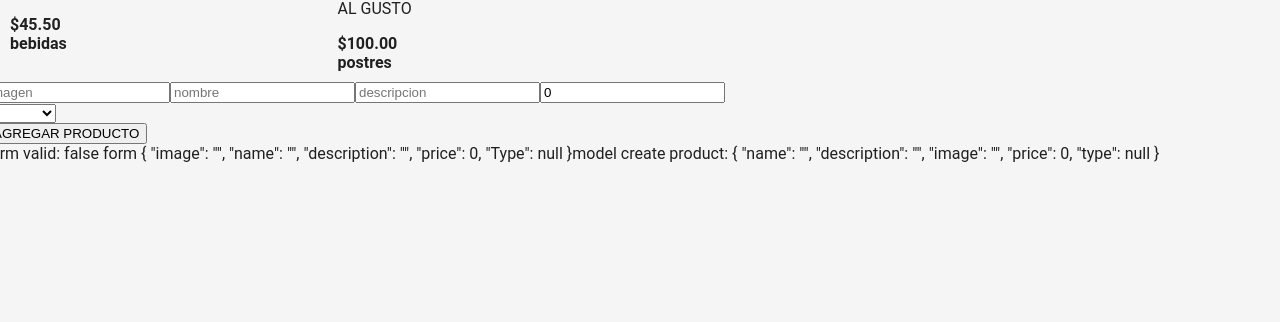
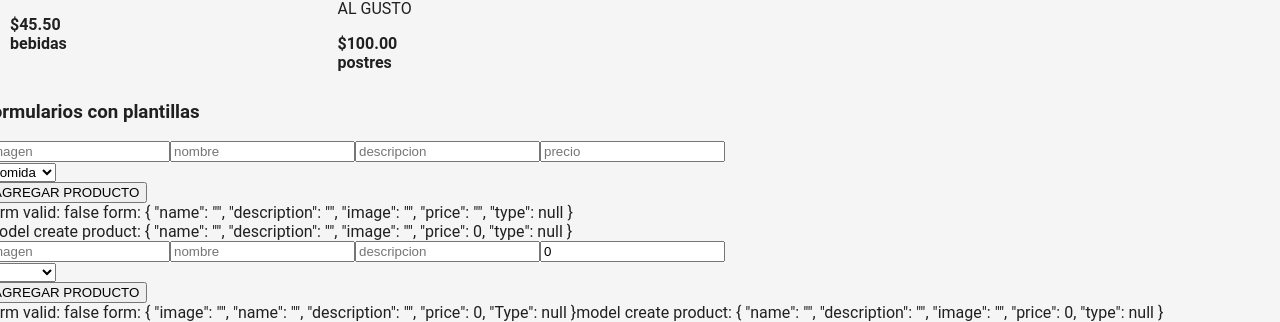
Before and after one commit to urmanzaru/capacitacionAngular9, an Angular app: page /practice in a window 1280 px wide. Shown: the part 809-1131 px from the top of the page. Before the commit the page ends 972 px from the top, so only its background shows below. Built offline with nearby package versions, Linux system fonts and the light colour scheme.

Commit message:
por terminar exercice1  :()

```diff
--- a/src/app/app.module.ts
+++ b/src/app/app.module.ts
@@ -8,6 +8,7 @@ import { LoginComponent } from './login/login.component';
 import { NavigationComponent } from './navigation/navigation.component';
 import { PracticeComponent } from './practice/practice.component';
 import { ProductSharedComponent } from './shared/product-shared/product-shared.component';
+import { Exercice1Component } from './exercices/exercice1/exercice1.component';
 
 @NgModule({
   declarations: [
@@ -15,7 +16,8 @@ import { ProductSharedComponent } from './shared/product-shared/product-shared.c
     LoginComponent,
     NavigationComponent,
     PracticeComponent,
-    ProductSharedComponent
+    ProductSharedComponent,
+    Exercice1Component,
   ],
   imports: [
     BrowserModule,
--- /dev/null
+++ b/src/app/exercices/exercice1/exercice1.component.html
@@ -0,0 +1,35 @@
+<app-product-shared [product]="product"></app-product-shared>
+  <br>
+  <div class="fx-cv-sb">
+  </div>
+  <br>
+
+
+<div class="row">
+  <div class="col-12 col-md-16">
+    <h3> AGREGA TUS PRODUCTOS</h3>
+    <form #productForm="ngForm" ngNativeValidate (ngSubmit)="addProduct (productForm)">
+      <input type="text" name="image" placeholder="imagen" [(ngModel)]="createProduct.image" required>
+      <input type="text" name="name" placeholder="nombre" [(ngModel)]="createProduct.name"required maxlength="60">
+      <br>
+      <input type="text" name="description" placeholder="descripcion" [(ngModel)]="createProduct.description"required maxlength="250">
+      <input type="text" name="price" placeholder="precio" [(ngModel)]="createProduct.price" required min="1">
+      <div>
+      <label for="tipo" Tipo></label>
+      <select id="tipo" name="Type" [(ngModel)]="createProduct.type" required>
+             <option value=1 >Comida</option>
+             <option value=2 >Bebidas</option>
+             <option value=3 >Postres</option>
+      </select>
+</div>
+<button type="submit" > AGREGAR PRODUCTO</button>
+
+<div>
+  form valid: {{productForm.valid}} form: {{productForm.value | json}}
+</div>
+<div>
+  model create product: {{createProduct | json}}
+</div>
+</form>
+  </div>
+</div>
--- /dev/null
+++ b/src/app/exercices/exercice1/exercice1.component.ts
@@ -0,0 +1,43 @@
+import { Component, OnInit } from '@angular/core';
+import {ProductItf} from 'src/app/interfaces/product.interface';
+import {NgForm, FormGroup, Validators, FormControl} from '@angular/forms'
+
+
+@Component({
+  selector: 'app-exercice1',
+  templateUrl: './exercice1.component.html',
+  styleUrls: ['./exercice1.component.scss']
+})
+export class Exercice1Component implements OnInit {
+
+product:ProductItf;
+listProducts: ProductItf[] = [];
+createProduct: ProductItf = {
+name: '',
+description: '',
+image: '',
+price: 0,
+type: null,
+};
+
+formProduct: FormGroup;
+
+
+
+  constructor() { }
+
+  ngOnInit(): void {
+
+
+  }
+
+addProduct(productForm: NgForm){
+  if(productForm.invalid){
+    console.log ('el formulario es invaliddo')
+    return;
+  }
+this.listProducts.push(this.createProduct)
+}
+
+
+  }
--- a/src/app/practice/practice.component.html
+++ b/src/app/practice/practice.component.html
@@ -9,6 +9,34 @@
   <div class="row">
   <div *ngFor= "let item of listProducts" class="col-12 col-md-3">
   <app-product-shared [product]="item"></app-product-shared>
+</div>
+
+<div class="row">
+  <div class="col-12 col-md-16">
+    <h3> formularios con plantillas</h3>
+    <form [formGroup]="formProduct" ngNativeValidate (ngSubmit)="addProductWhithReactiveForm ()">
+      <input type="text" name="image" placeholder="imagen" formControlName="image" required>
+      <input type="text" name="name" placeholder="nombre" formControlName="type" maxlength="60">
+      <input type="text" name="description" placeholder="descripcion" formControlName="description" required maxlength="250">
+      <input type="text" name="price" placeholder="precio" formControlName="price" required min="1">
+<div>
+<label for="tipo" Tipo></label>
+<select id="tipo" name="Type"  required>
+       <option value=1 >Comida</option>
+       <option value=2 >Bebidas</option>
+       <option value=3 >Postres</option>
+</select>
+</div>
+<button type="submit" > AGREGAR PRODUCTO</button>
+
+<div>
+  form valid: {{formProduct.valid}} form: {{formProduct.value | json}}
+</div>
+<div>
+  model create product: {{createProduct | json}}
+</div>
+</form>
+  </div>
 </div>
 
 <form #productForm="ngForm" ngNativeValidate (ngSubmit)="addProductWhithForms (productForm)">
@@ -26,10 +54,14 @@
 </div>
 <button type="submit" > AGREGAR PRODUCTO</button>
 </form>
+
+
 <div>
- form valid: {{productForm.valid}}  form {{productForm.value | json}}
+ form valid: {{productForm.valid}} form: {{productForm.value | json}}
 </div>
+
 <div>
   model create product: {{createProduct | json}}
 </div>
+
 </div>
--- a/src/app/practice/practice.component.ts
+++ b/src/app/practice/practice.component.ts
@@ -1,6 +1,6 @@
 import {ProductItf} from '../interfaces/product.interface';
 import { Component, OnInit } from '@angular/core';
-import {NgForm} from '@angular/forms'
+import {NgForm, FormGroup, FormControl, Validators} from '@angular/forms'
 
 
 @Component({
@@ -20,9 +20,12 @@ price: 0,
 type: null,
 };
 
+formProduct: FormGroup;
+
 constructor() { }
 
 ngOnInit(): void {
+  this.initForm();
   this.product = {
     name: 'Tlayuda de tasajo.',
     description: 'una buena tlayuda para disfrutar',
@@ -31,6 +34,16 @@ ngOnInit(): void {
     type: 1
   }
   this.add3Productos();
+}
+
+initForm(){
+  this.formProduct = new FormGroup({
+    name: new FormControl('',[Validators.required, Validators.maxLength(60)]),
+    description: new FormControl('',[Validators.required, Validators.maxLength(250)]),
+    image: new FormControl ('',[Validators.required]),
+    price: new FormControl ('', [Validators.required, Validators.min(1)]),
+    type: new FormControl (null, [Validators.required])
+  })
 }
 
 addProduct(){
@@ -50,6 +63,15 @@ addProductWhithForms(productForm: NgForm){
   }
 this.listProducts.push(this.createProduct)
 }
+
+addProductWhithReactiveForm(){
+  if (this.formProduct.invalid){
+  console.log ('el formulario invalidado')
+  return;
+  }
+  this.listProducts.push(this.createProduct)
+}
+
 
 add3Productos(){
   this.listProducts.push({
--- a/src/app/shared/product-shared/product-shared.component.ts
+++ b/src/app/shared/product-shared/product-shared.component.ts
@@ -11,6 +11,7 @@ export class ProductSharedComponent implements OnInit {
   @Input()
   product: ProductItf;
   constructor() { }
+
 
   ngOnInit(): void {
   }
```
Also changed, not shown: src/app/app-routing.module.ts (+6 -1 lines), src/app/exercices/exercice1/exercice1.component.scss (added), src/app/shared/product-shared/product-shared.component.html (line endings or trailing spaces), 1 other file (tests, documents, lock files or other folders).
